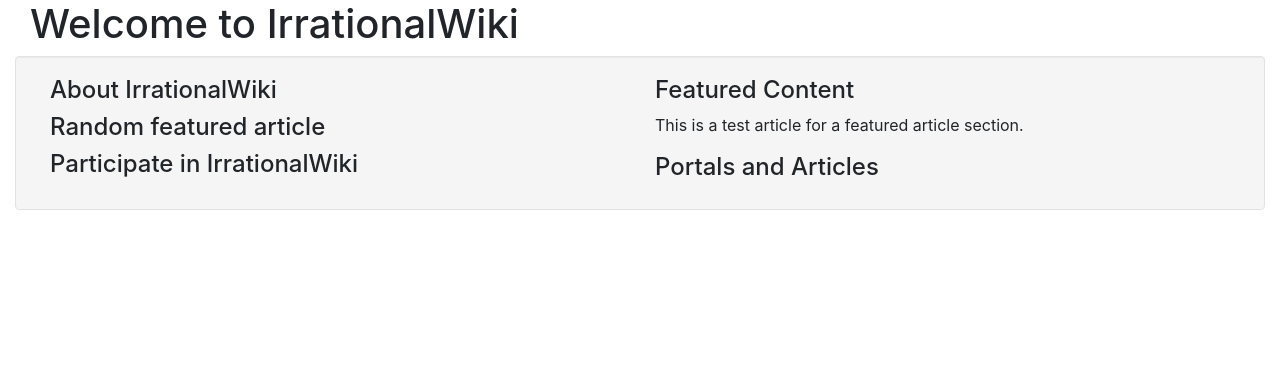
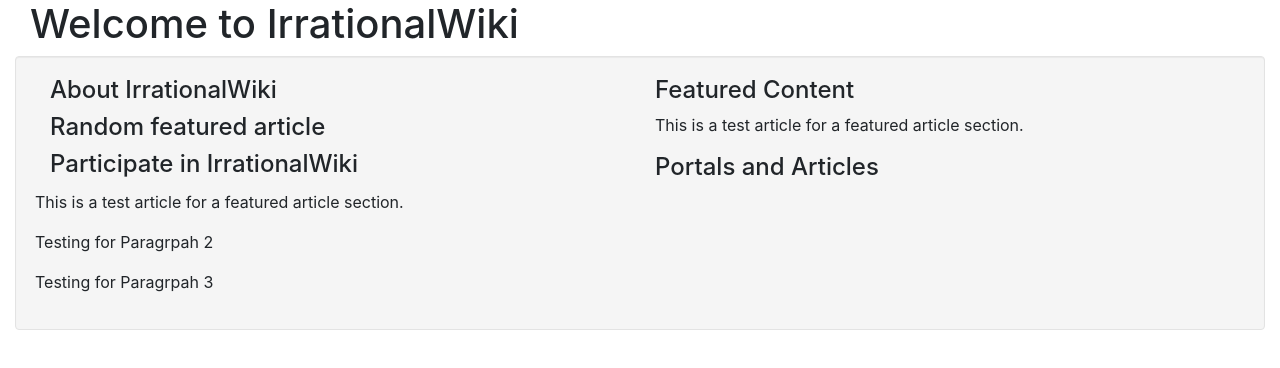
Before and after one commit to Xamdes/irrational-wiki, an Angular app: page / in a window 1280 px wide. Shown: the top 368 px of the page. Built offline with nearby package versions, Linux system fonts and the light colour scheme.

Commit message:
display article componenet fixed

```diff
--- a/src/app/app.component.html
+++ b/src/app/app.component.html
@@ -11,6 +11,6 @@
       <p>{{featuredArticle.getSnippet()}}</p>
       <h4>Portals and Articles</h4>
     </div>
-    <!-- <display-article [childArticle]="featuredArticle"></display-article> -->
+    <app-display-article [childArticle]="featuredArticle"></app-display-article>
   </div>
 </div>
--- a/src/app/app.component.ts
+++ b/src/app/app.component.ts
@@ -1,4 +1,4 @@
-import { Component } from '@angular/core';
+import { Component, Input, Output } from '@angular/core';
 import { Article } from './models/article.model';
 
 @Component({
--- a/src/app/display-article/display-article.component.html
+++ b/src/app/display-article/display-article.component.html
@@ -1,3 +1,3 @@
 <div class="">
-  <p *ngFor="let paragrpah in featuredArticle.getParagraphs()">{{paragraph}}</p>
+  <p *ngFor="let p of childArticle.getParagraphs()">{{p}}</p>
 </div>
--- a/src/index.html
+++ b/src/index.html
@@ -4,7 +4,6 @@
   <meta charset="utf-8">
   <title>IrrationalWiki</title>
   <base href="/">
-
   <meta name="viewport" content="width=device-width, initial-scale=1">
   <link rel="icon" type="image/x-icon" href="favicon.ico">
 </head>
```
